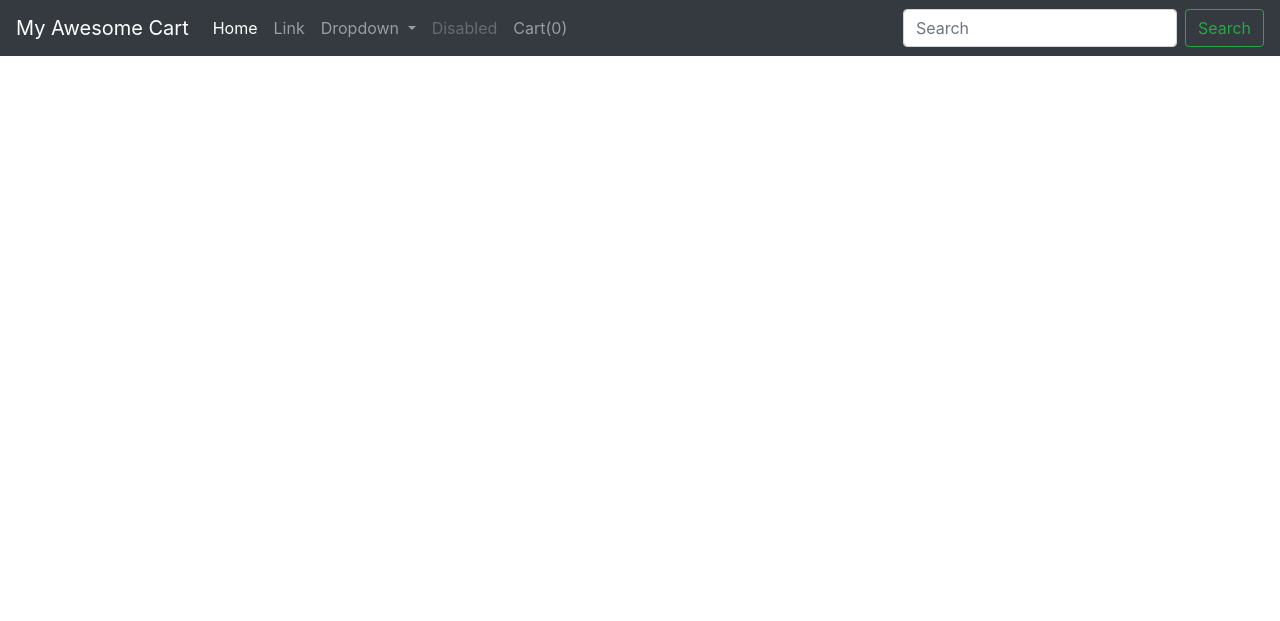
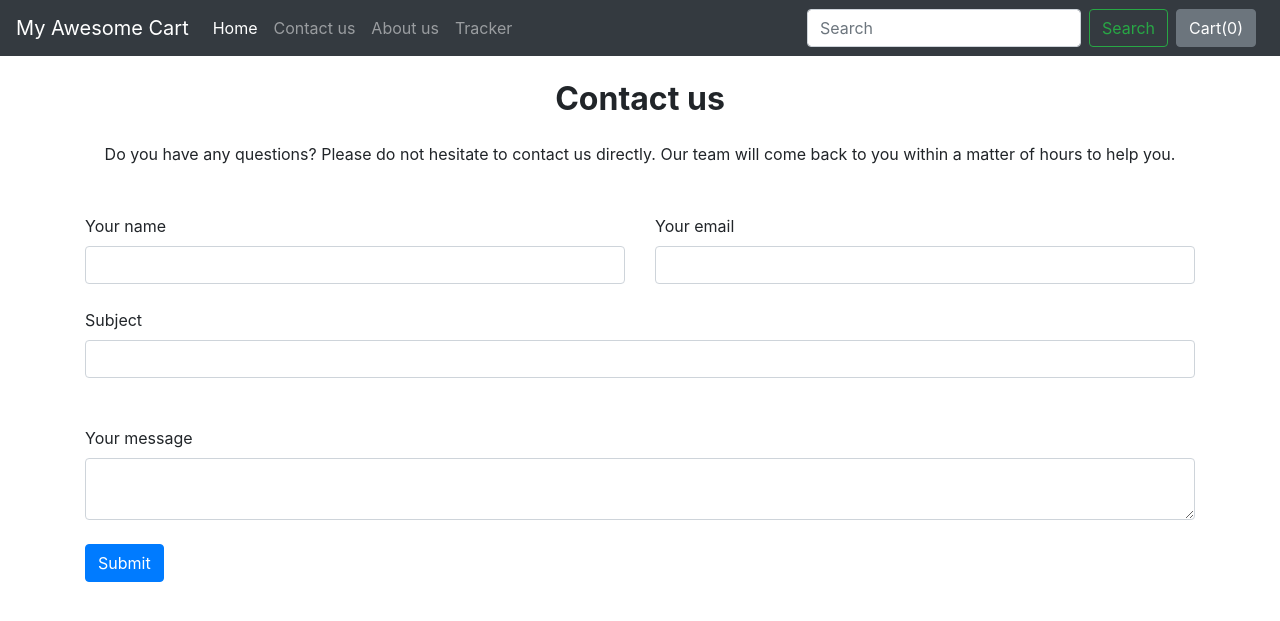
Before and after one commit to purohit-arun/ecommerce-site, a Django app: page /shop/contact/ in a window 1280 px wide. Shown: the top 621 px of the page. Run offline with Django 3.2, Linux system fonts and the light colour scheme; some libraries are stand-ins or nearby versions.

Commit message:
#6 (by arun)cart popover added and contact model added

```diff
--- a/shop/admin.py
+++ b/shop/admin.py
@@ -1,5 +1,6 @@
 from django.contrib import admin
-from .models import Product
+from .models import Product, Contact
 # Register your models here.
 
 admin.site.register(Product)
+admin.site.register(Contact)
--- a/shop/templates/shop/basic.html
+++ b/shop/templates/shop/basic.html
@@ -1,66 +1,74 @@
 <!doctype html>
 <html lang="en">
+
 <head>
   <!-- Required meta tags -->
   <meta charset="utf-8">
   <meta name="viewport" content="width=device-width, initial-scale=1, shrink-to-fit=no">
 
   <!-- Bootstrap CSS -->
-    <link rel="stylesheet" href="https://stackpath.bootstrapcdn.com/bootstrap/4.2.1/css/bootstrap.min.css" integrity="sha384-GJzZqFGwb1QTTN6wy59ffF1BuGJpLSa9DkKMp0DgiMDm4iYMj70gZWKYbI706tWS" crossorigin="anonymous">
+  <link rel="stylesheet" href="https://stackpath.bootstrapcdn.com/bootstrap/4.2.1/css/bootstrap.min.css"
+    integrity="sha384-GJzZqFGwb1QTTN6wy59ffF1BuGJpLSa9DkKMp0DgiMDm4iYMj70gZWKYbI706tWS" crossorigin="anonymous">
 
-    <title>{% block title%} {% endblock %}</title>
+  <title>{% block title%} {% endblock title %}</title>
   <style>
-       {% block css %} {% endblock %}
+    {% block css %}
+    {% endblock css %}
   </style>
 </head>
+
 <body>
 
   <nav class="navbar navbar-expand-lg navbar-dark bg-dark">
-  <a class="navbar-brand" href="#">My Awesome Cart</a>
-  <button class="navbar-toggler" type="button" data-toggle="collapse" data-target="#navbarSupportedContent" aria-controls="navbarSupportedContent" aria-expanded="false" aria-label="Toggle navigation">
+    <a class="navbar-brand" href="/shop">My Awesome Cart</a>
+    <button class="navbar-toggler" type="button" data-toggle="collapse" data-target="#navbarSupportedContent"
+      aria-controls="navbarSupportedContent" aria-expanded="false" aria-label="Toggle navigation">
       <span class="navbar-toggler-icon"></span>
     </button>
 
     <div class="collapse navbar-collapse" id="navbarSupportedContent">
       <ul class="navbar-nav mr-auto">
         <li class="nav-item active">
-        <a class="nav-link" href="#">Home <span class="sr-only">(current)</span></a>
+          <a class="nav-link" href="/shop">Home <span class="sr-only">(current)</span></a>
         </li>
         <li class="nav-item">
-        <a class="nav-link" href="#">Link</a>
-      </li>
-      <li class="nav-item dropdown">
-        <a class="nav-link dropdown-toggle" href="#" id="navbarDropdown" role="button" data-toggle="dropdown" aria-haspopup="true" aria-expanded="false">
-          Dropdown
-        </a>
-        <div class="dropdown-menu" aria-labelledby="navbarDropdown">
-          <a class="dropdown-item" href="#">Action</a>
-          <a class="dropdown-item" href="#">Another action</a>
-          <div class="dropdown-divider"></div>
-          <a class="dropdown-item" href="#">Something else here</a>
-        </div>
+          <a class="nav-link" href="/shop/contact/">Contact us</a>
         </li>
         <li class="nav-item">
-        <a class="nav-link disabled" href="#" tabindex="-1" aria-disabled="true">Disabled</a>
+          <a class="nav-link" href="/shop/about/">About us</a>
         </li>
+
         <li class="nav-item">
-        <a class="nav-link" href="#">Cart(<span id="cart">0</span>)</a>
+          <a class="nav-link" href="/shop/tracker/">Tracker</a>
         </li>
+
       </ul>
       <form class="form-inline my-2 my-lg-0">
         <input class="form-control mr-sm-2" type="search" placeholder="Search" aria-label="Search">
         <button class="btn btn-outline-success my-2 my-sm-0" type="submit">Search</button>
       </form>
+      <button id="popcart" type="button" class="btn btn-secondary mx-2" data-container="body"
+      data-toggle="popover" data-placement="bottom" data-content="" data-html="true">
+         Cart(<span id="cart">0</span>)
+      </button>
+
     </div>
   </nav>
   {% block body %}
-  {% endblock %}
+  {% endblock body %}
 
   <!-- Optional JavaScript -->
   <!-- jQuery first, then Popper.js, then Bootstrap JS -->
-    <script src="https://code.jquery.com/jquery-3.3.1.slim.min.js" integrity="sha384-q8i/X+965DzO0rT7abK41JStQIAqVgRVzpbzo5smXKp4YfRvH+8abtTE1Pi6jizo" crossorigin="anonymous"></script>
-    <script src="https://cdnjs.cloudflare.com/ajax/libs/popper.js/1.14.6/umd/popper.min.js" integrity="sha384-wHAiFfRlMFy6i5SRaxvfOCifBUQy1xHdJ/yoi7FRNXMRBu5WHdZYu1hA6ZOblgut" crossorigin="anonymous"></script>
-    <script src="https://stackpath.bootstrapcdn.com/bootstrap/4.2.1/js/bootstrap.min.js" integrity="sha384-B0UglyR+jN6CkvvICOB2joaf5I4l3gm9GU6Hc1og6Ls7i6U/mkkaduKaBhlAXv9k" crossorigin="anonymous"></script>
+  <script src="https://code.jquery.com/jquery-3.3.1.slim.min.js"
+    integrity="sha384-q8i/X+965DzO0rT7abK41JStQIAqVgRVzpbzo5smXKp4YfRvH+8abtTE1Pi6jizo" crossorigin="anonymous">
+  </script>
+  <script src="https://cdnjs.cloudflare.com/ajax/libs/popper.js/1.14.6/umd/popper.min.js"
+    integrity="sha384-wHAiFfRlMFy6i5SRaxvfOCifBUQy1xHdJ/yoi7FRNXMRBu5WHdZYu1hA6ZOblgut" crossorigin="anonymous">
+  </script>
+  <script src="https://stackpath.bootstrapcdn.com/bootstrap/4.2.1/js/bootstrap.min.js"
+    integrity="sha384-B0UglyR+jN6CkvvICOB2joaf5I4l3gm9GU6Hc1og6Ls7i6U/mkkaduKaBhlAXv9k" crossorigin="anonymous">
+  </script>
   {% block js %} {% endblock %}
 </body>
+
 </html>
--- /dev/null
+++ b/shop/templates/shop/contact.html
@@ -0,0 +1,91 @@
+{% extends 'shop/basic.html' %}
+
+{% block title %}Shop| Contact{% endblock title %}
+
+
+{% block body %}
+<!--Section: Contact v.2-->
+<section class="mb-4">
+
+    <!--Section heading-->
+    <h2 class="h1-responsive font-weight-bold text-center my-4">Contact us</h2>
+    <!--Section description-->
+    <p class="text-center w-responsive mx-auto mb-5">Do you have any questions? Please do not hesitate to contact us
+        directly. Our team will come back to you within
+        a matter of hours to help you.</p>
+    <div class="container">
+        <div class="row">
+
+            <!--Grid column-->
+            <div class="col-md-12 mb-md-0 mb-5">
+                <form id="contact-form" name="contact-form" action="/shop/contact/" method="POST">
+                    {% csrf_token %}
+                    <!--Grid row-->
+                    <div class="row">
+
+                        <!--Grid column-->
+                        <div class="col-md-6">
+                            <div class="md-form mb-0">
+                                <label for="name" class="">Your name</label>
+                                <input type="text" id="name" name="name" class="form-control">
+                            </div>
+                        </div>
+                        <!--Grid column-->
+
+                        <!--Grid column-->
+                        <div class="col-md-6">
+                            <div class="md-form mb-0">
+                                <label for="email" class="">Your email</label>
+                                <input type="text" id="email" name="email" class="form-control">
+                            </div>
+                        </div>
+                        <!--Grid column-->
+
+                    </div>
+                    <!--Grid row-->
+
+                    <!--Grid row-->
+                    <div class="row">
+                        <div class="col-md-12 my-4">
+                            <div class="md-form mb-0">
+                                <label for="subject" class="">Subject</label>
+                                <input type="text" id="subject" name="subject" class="form-control">
+                            </div>
+                        </div>
+                    </div>
+                    <!--Grid row-->
+
+                    <!--Grid row-->
+                    <div class="row">
+
+                        <!--Grid column-->
+                        <div class="col-md-12 my-4">
+
+                            <div class="md-form">
+                                <label for="message">Your message</label>
+                                <textarea type="text" id="message" name="message" rows="2"
+                                    class="form-control md-textarea"></textarea>
+                            </div>
+
+                        </div>
+                    </div>
+                    <!--Grid row-->
+
+
+
+                <div class="text-center text-md-left">
+                    {% comment %} <a class="btn btn-primary" onclick="document.getElementById('contact-form').submit();">Send</a> {% endcomment %}
+                    <button type="submit" class="btn btn-primary">Submit</button>
+                </div>
+                </form>
+                <div class="status"></div>
+            </div>
+            <!--Grid column-->
+
+
+        </div>
+    </div>
+
+</section>
+<!--Section: Contact v.2-->
+{% endblock body %}
--- a/shop/templates/shop/index.html
+++ b/shop/templates/shop/index.html
@@ -38,7 +38,7 @@
 padding-left: 0,
 padding-right: 0;
 }
-{% endblock %}
+{% endblock css %}
 
 {% block body %}
 {% load static %}
@@ -64,12 +64,18 @@
 
         {% for i in product %}
         <div class="col-xs-3 col-sm-3 col-md-3">
-          <div class="card" style="width: 18rem;">
-            <img src='/media/{{i.image}}' class="card-img-top" alt="...">
+          <div class="card align-items-center mx-2" style="width: 18rem;">
+            <img src="/media/{{i.imag}}" class="card-img-top" alt="...">
             <div class="card-body">
-              <h5 class="card-title">{{i.product_name}}</h5>
-              <p class="card-text">{{i.desc}}</p>
-              <button id="pr{{i.id}}" class="btn btn-primary cart">Add To Cart</button>
+              <h5 class="card-title" id="namepr{{i.product_id}}">{{i.product_name}}</h5>
+              <p class="card-text">{{i.desc|slice:23}}...</p>
+              <span id="divpr{{ i.product_id }}" class="divpr">
+                <button id="pr{{i.product_id}}" class="btn btn-primary cart">Add To Cart</button>
+              </span>
+              <a href="/shop/products/{{i.product_id}}">
+                <button id="qv{{i.product_id}}" class="btn btn-primary cart">Quick View</button>
+              </a>
+
             </div>
           </div>
         </div>
@@ -94,19 +100,21 @@
   </a>
   {% endfor %}
 </div>
-{% endblock %}
+{% endblock body %}
 
 {% block js %}
+
 <script>
-  console.log('working');
+  //find out the cart items from localstorage
   if (localStorage.getItem('cart') == null) {
     var cart = {};
   } else {
     cart = JSON.parse(localStorage.getItem('cart'));
-    document.getElementById('cart').innerHTML = Object.keys(cart).length;
+    {% comment %} document.getElementById('cart').innerHTML = Object.keys(cart).length; {% endcomment %}
+    updateCart(cart);
   }
+  //if add to cart button is clicked then increment the cart values
   $('.cart').click(function () {
-    console.log('clicked');
     var idstr = this.id.toString();
     console.log(idstr);
     if (cart[idstr] != undefined) {
@@ -114,9 +122,94 @@
     } else {
       cart[idstr] = 1;
     }
-    console.log(cart);
+    updateCart(cart);
+    //console.log(cart);
     localStorage.setItem('cart', JSON.stringify(cart));
     document.getElementById('cart').innerHTML = Object.keys(cart).length;
   });
+
+  //function for updating popover
+
+
+  function updateCart(cart) {
+    var sum =0;
+    for (var item in cart) {
+      sum = sum + cart[item];
+      document.getElementById('div' + item).innerHTML = "<button id='minus" + item +
+        "' class='btn btn-primary minus'> - </button> <span id='val" + item + "'>" + cart[item] +
+        "</span> <button id='plus" + item + "' class='btn btn-primary plus'> + </button>";
+        //document.getElementById('cart').innerHTML = Object.keys(cart).length;
+    }
+    localStorage.setItem('cart', JSON.stringify(cart));
+    //document.getElementById('cart').innerHTML = Object.keys(cart).length;
+    document.getElementById('cart').innerHTML = sum;
+    console.log(cart);
+    updatePopover(cart);
+  }
+
+  //adding popover to cart
+  $('#popcart').popover();
+  function updatePopover(cart)
+  {
+    console.log("Inside popover");
+    var popStr = "";
+    var popStr = popStr + "<h5>cart</h5>"
+    var i = 1;
+    for(var item in cart){
+      popStr = popStr + "<b>" + i +" - "+ "</b>";
+      popStr = popStr + document.getElementById("name"+item).innerHTML.slice(0, 19) + " <b>Qty : </b>" + cart[item]  + "<br>";
+      i = i+1;
+    }
+    // console.log(popStr);
+    document.getElementById('popcart').setAttribute('data-content', popStr);
+    $('#popcart').popover('show');
+  }
+  updatePopover(cart);
+  // document.getElementById('popcart').setAttribute('data-content', '<h6>cart</h6>');
+
+  //if plus and minus value is clicked then change cart value
+
+  // $('divpr').on("click", "button.minus" ,function () {
+  //   console.log("minus cliked");
+  // });
+
+//   $('.divpr').click(function(){
+//       $(this).find('.minus').click(function(){
+//         console.log("- minus clicked");
+//       });
+// });
+
+//   $('.divpr').click(function(){
+//       $(this).find('.plus').click(function(){
+//         console.log("+ plus clicked");
+//       });
+// });
+
+//   $(".divpr").click(function(){
+//   alert("The paragraph was clicked.");
+// });
+
+$('.divpr').on("click", "button.minus", function(){
+  // console.log("- clicked");
+  a = this.id.slice(5);
+  cart[a] = cart[a] - 1;
+  cart[a] = Math.max(0, cart[a]);
+  document.getElementById('val'+a).innerHTML= cart[a];
+  updateCart(cart);
+  console.log(a);
+});
+
+$('.divpr').on("click", "button.plus", function(){
+  // console.log("+ clicked");
+  a = this.id.slice(4);
+  // console.log(a);
+  cart[a] = cart[a] + 1;
+  console.log(cart[a]);
+  document.getElementById('val'+a).innerHTML= cart[a];
+  updateCart(cart);
+  console.log(a);
+});
+
+
 </script>
-{% endblock %}
+{% endblock js %}
--- a/shop/urls.py
+++ b/shop/urls.py
@@ -8,6 +8,6 @@
      path('contact/', views.contact, name='contact'),
      path('tracker/', views.tracker, name='tracker'),
      path('search/', views.search, name='search'),
-     path('productView/', views.productView, name='productView'),
+     path('products/<int:id>', views.productView, name='productView'),
      path('checkout/', views.checkOut, name='checkOut'),
 ]
--- a/shop/views.py
+++ b/shop/views.py
@@ -2,7 +2,7 @@
 from django.http import HttpResponse
 
 from django.db import models
-from .models import Product
+from .models import Product,Contact
 from math import ceil
 
 # Create your views here.
@@ -45,19 +45,28 @@
 
 
 def contact(request):
-    return render(request, 'shop/index.html')
+    if request.method == "POST":
+        name = request.POST.get('name')
+        email = request.POST.get('email')
+        subject = request.POST.get('subject')
+        message = request.POST.get('message')
+        contact = Contact(contact_name=name, email=email, subject=subject , message=message)
+        contact.save()
+    return render(request, 'shop/contact.html')
 
 
 def tracker(request):
-    return render(request, 'shop/index.html')
+    return render(request, 'shop/tracker.html')
 
 
 def search(request):
-    return render(request, 'shop/index.html')
+    return render(request, 'shop/search.html')
 
 
-def productView(request):
-    return render(request, 'shop/index.html')
+def productView(request,id):
+    #Fetch the product using the id
+    product = Product.objects.filter(product_id = id)
+    return render(request, 'shop/productview.html', {'product': product[0]})
 
 
 def checkOut(request):
```
Also changed, not shown: shop/models.py (+10 -0 lines), shop/templates/shop/about.html (+37 -8 lines), shop/templates/shop/checkout.html (added, +7 -0 lines), shop/templates/shop/productview.html (added, +54 -0 lines), shop/templates/shop/search.html (added, +8 -0 lines), shop/templates/shop/tracker.html (added, +8 -0 lines), README.md, db.sqlite3, shop/migrations/0007_contact.py (added). Lines whose indentation alone changed are shown as unchanged.
